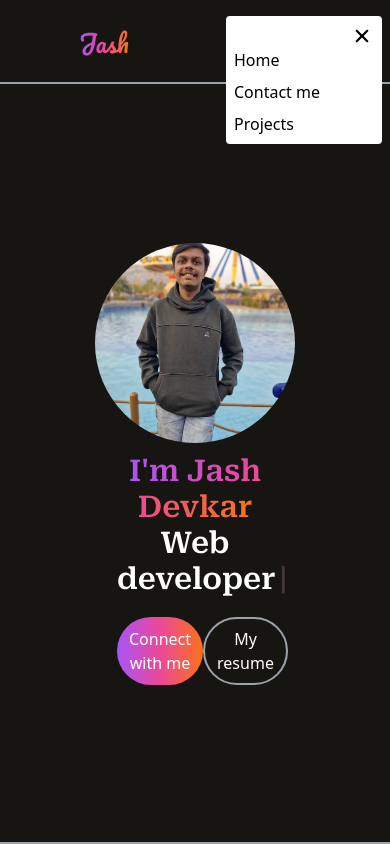
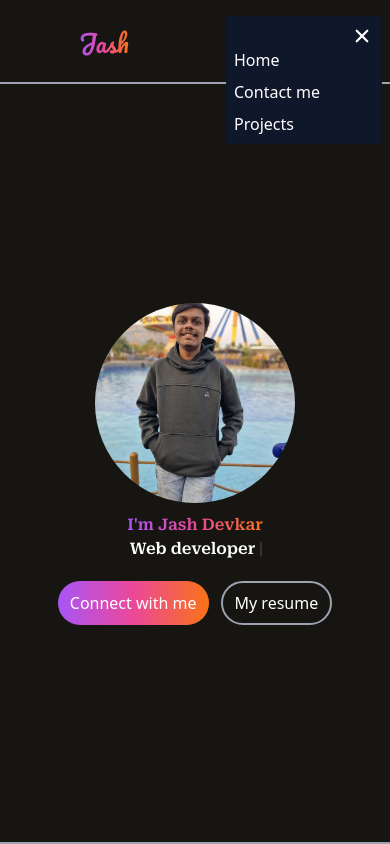
Before and after one commit to jashDevkar/Portfolio, a React (Vite) app: page / in a window 390 px wide. Both pictures are taken after a click on the icon 298 px from the left and 43 px from the top of the page. Built offline with nearby package versions, Linux system fonts and the light colour scheme.

Commit message:
solved responsive issue fo buttons

```diff
--- a/src/App.jsx
+++ b/src/App.jsx
@@ -14,9 +14,9 @@ function App() {
 
         <section className=" flex justify-center items-center h-[90vh] flex-col text-center">
           <img src="dp.jpg" className="w-[200px] h-[200px] rounded-full object-cover"/>
-          <h1 className="font-Roboto font-semibold text-3xl w-[40%] text-center mt-[10px]"><span className="bg-gradient-to-r from-purple-500 via-pink-500 to-orange-500 text-transparent bg-clip-text">I'm Jash Devkar </span> {text}<Cursor cursorColor="pink"/> </h1>
+          <h1 className="font-Roboto font-semibold text-[16px] md:text-[28px] w-[40%] text-center mt-[10px]"><span className="bg-gradient-to-r from-purple-500 via-pink-500 to-orange-500 text-transparent bg-clip-text">I'm Jash Devkar </span> {text}<Cursor cursorColor="pink"/> </h1>
 
-          <div className="w-[40%] flex justify-evenly mt-[20px]">
+          <div className="md:w-[40%] flex justify-evenly mt-[20px] gap-3 md:gap-0 ">
             <button className="bg-gradient-to-r from-purple-500 via-pink-500 to-orange-500 rounded-e-full rounded-s-full pt-2 pb-2 pl-3 pr-3 ">Connect with me</button>
             <button className="rounded-e-full rounded-s-full pt-2 pb-2 pl-3 pr-3 border-gray-400 border-2">My resume</button>
           </div>
--- a/src/components/navbar.jsx
+++ b/src/components/navbar.jsx
@@ -21,7 +21,7 @@ function Navbar() {
           <li>Contact me</li>
           <li>Projects</li>
         </ul>
-        <ul className={`md:hidden h-fit justify-around w-[40%] bg-white  text-black md:text-white ${open?"absolute right-0 mr-2 top-2":"hidden"} p-2 mt-2 rounded`}>
+        <ul className={`md:hidden h-fit justify-around w-[40%] bg-slate-900  text-white  ${open?"absolute right-0 mr-2 top-2":"hidden"} p-2 mt-2 rounded`}>
           <li className="flex w-[100%] justify-end"><IoClose size={24} onClick={toggleOpen}/></li>
           <li className="">Home</li>
           <li className="mt-2">Contact me</li>
```
